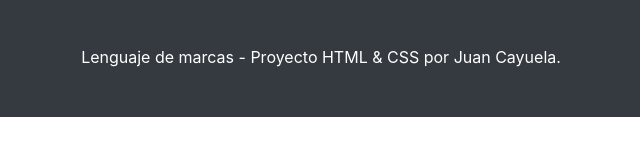
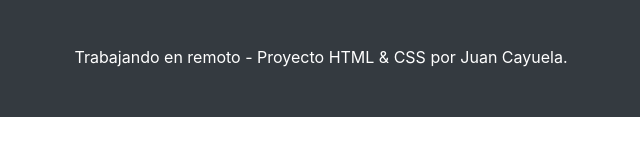
Before and after one commit to coheiden/remotos, a website: page src/retropie.html in a window 1280 px wide. Shown: the part 451-606 px from the top of the page, 319-959 px from the left. Drawn offline with Linux system fonts and the light colour scheme.

Commit message:
modificando desde github

```diff
--- a/src/retropie.html
+++ b/src/retropie.html
@@ -104,7 +104,7 @@
     <footer class="py-5 bg-dark">
       <div class="container">
         <p class="m-0 text-center text-white">
-          Lenguaje de marcas - Proyecto HTML & CSS por Juan Cayuela.
+          Trabajando en remoto - Proyecto HTML & CSS por Juan Cayuela.
         </p>
       </div>
       <!-- /.container -->
```
